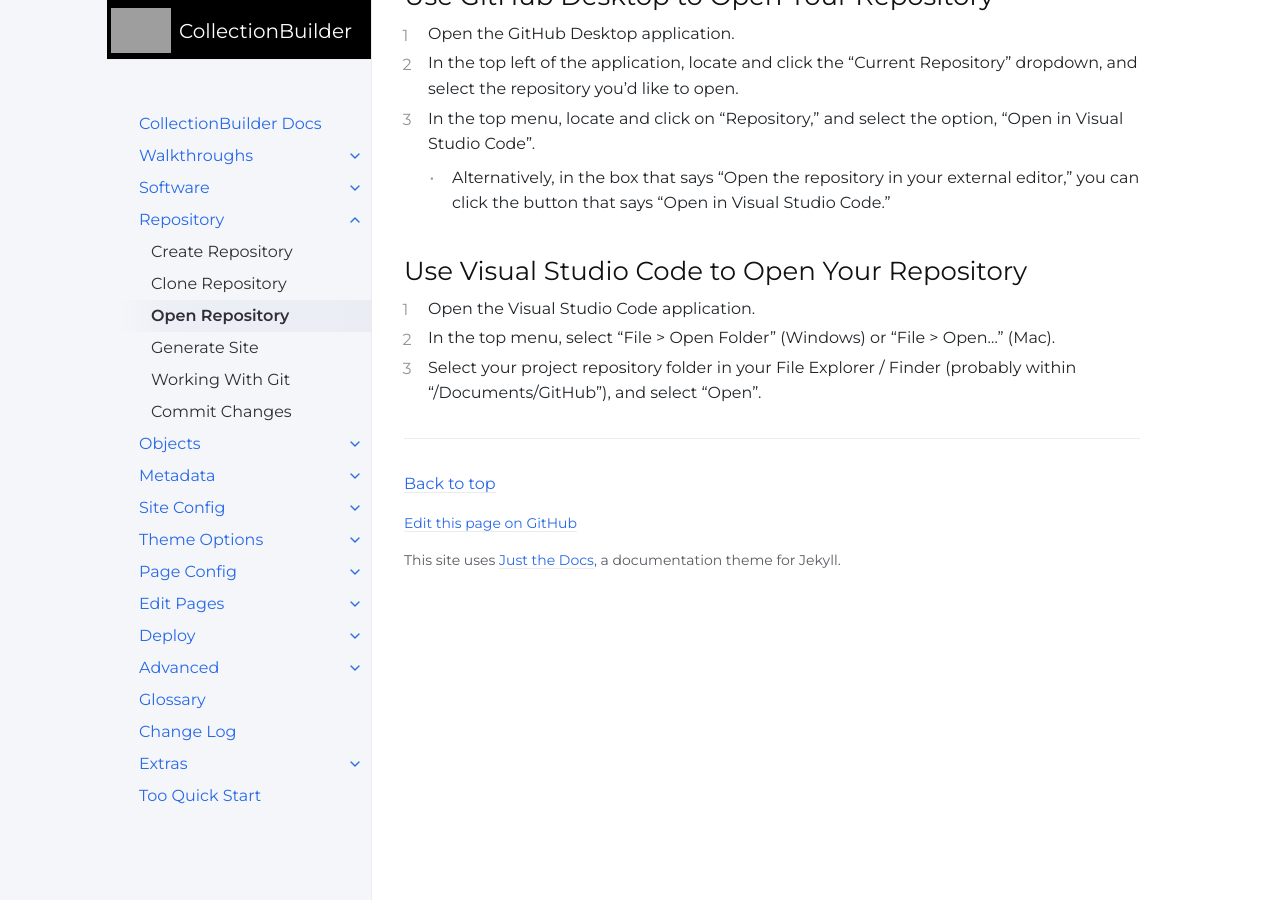
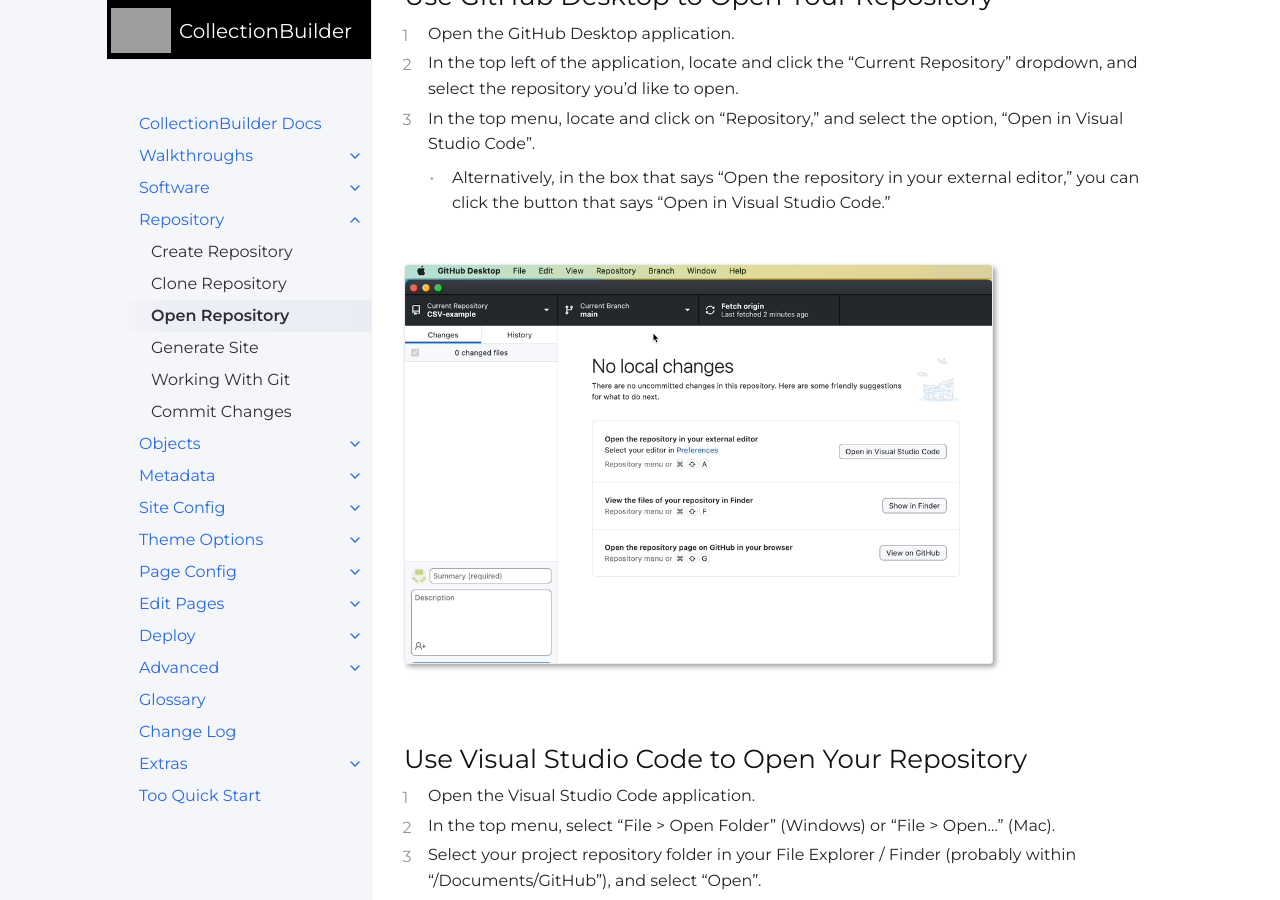
Before and after one commit to CollectionBuilder/cb-docs, a Jekyll site: the page built from docs/repository/open.md, in a window 1280 px wide and 900 px high, scrolled down 444 px. Built offline with Jekyll 4.4.1, drawn with Linux system fonts in a browser that asks for light colours; comment, search, counter and statistics services are not loaded.

Commit message:
Add GH Desktop gif

```diff
--- a/docs/repository/open.md
+++ b/docs/repository/open.md
@@ -18,6 +18,8 @@ There are also a couple ways to open your repository using GitHub Desktop and Vi
 3. In the top menu, locate and click on "Repository," and select the option, "Open in Visual Studio Code".
     - Alternatively, in the box that says "Open the repository in your external editor," you can click the button that says "Open in Visual Studio Code."
 
+{% include feature/image.html img="open-repository.gif" alt="GitHub Desktop user clicking on Repository in the top menu and then selecting the option Open in Visual Studio Code" border=true width="80%" %}
+
 ## Use Visual Studio Code to Open Your Repository
 1. Open the Visual Studio Code application.
 2. In the top menu, select "File > Open Folder" (Windows) or "File > Open..." (Mac).
```
